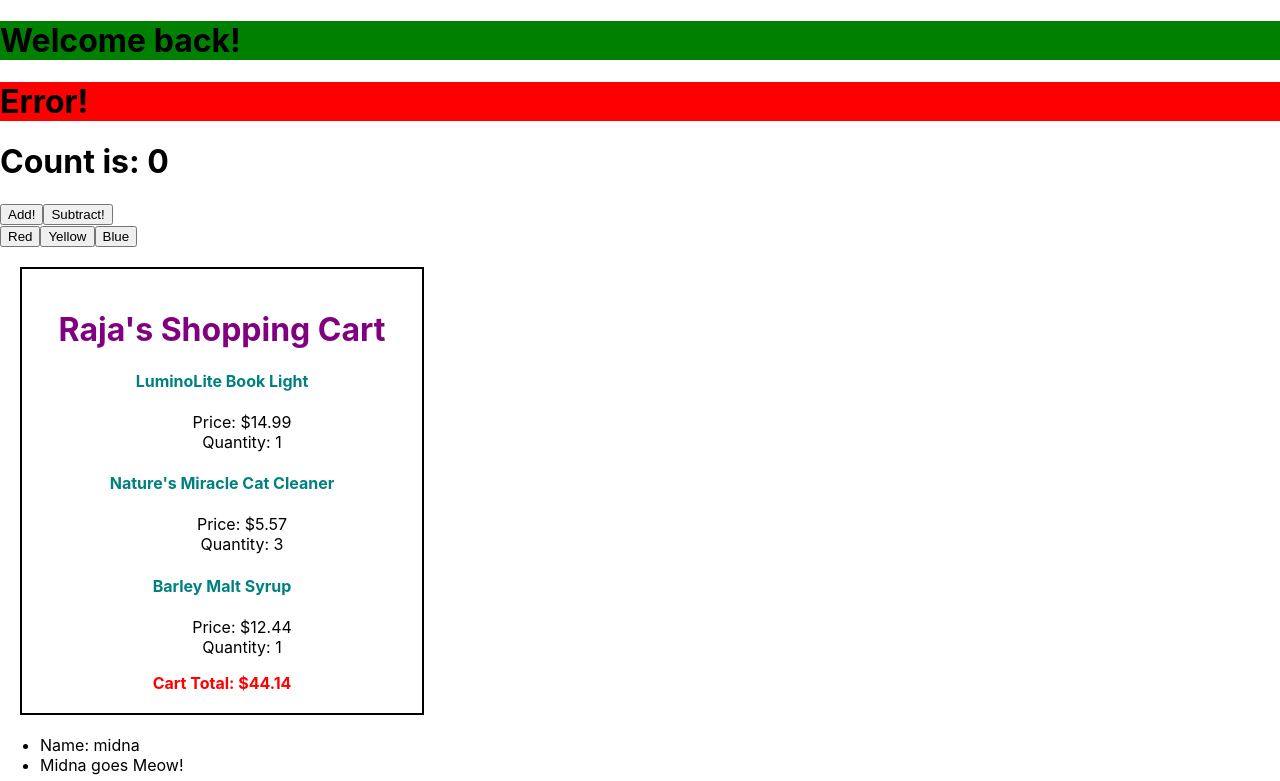
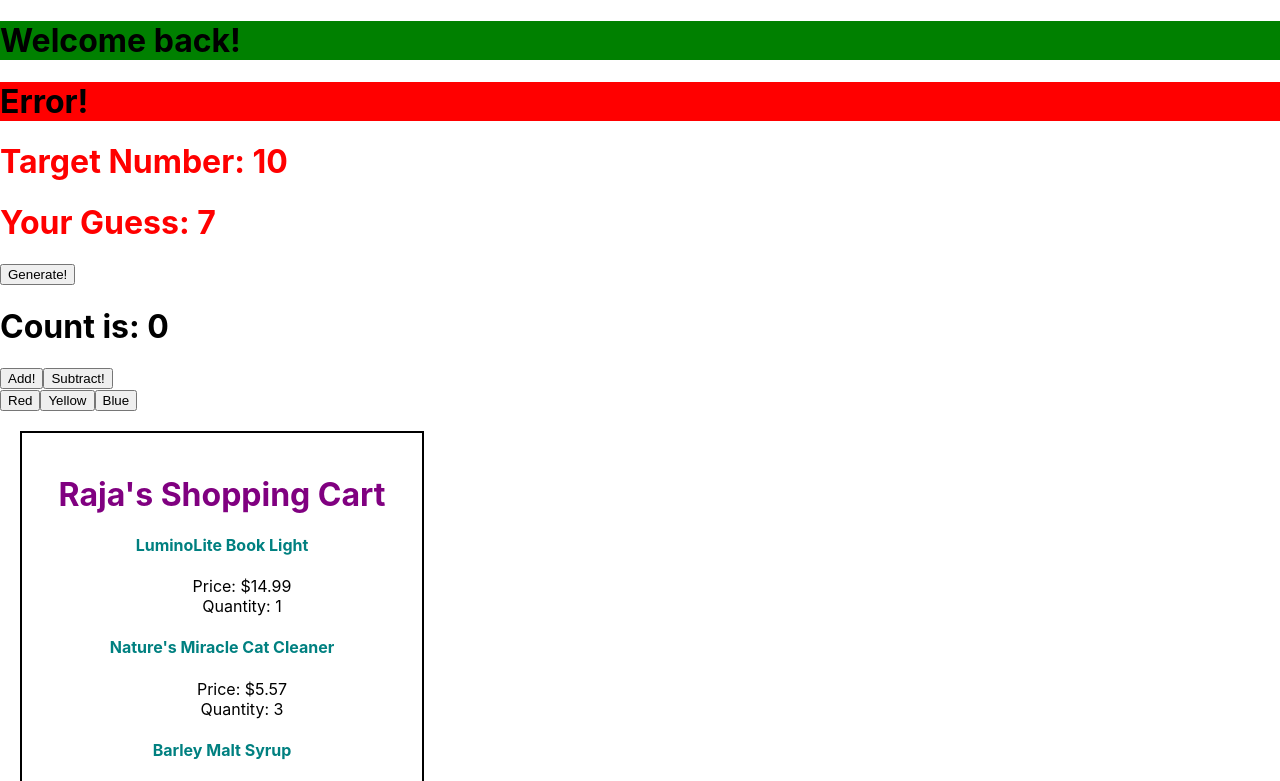
Before and after one commit to Rajayne/CRAPractice, a React (Create React App) app: page / in a window 1280 px wide. Shown: the top 781 px of the page. Built offline with nearby package versions, Linux system fonts and the light colour scheme.

Commit message:
Ternary operator to influence state

```diff
--- a/src/App.js
+++ b/src/App.js
@@ -4,6 +4,7 @@ import items from "./items";
 import ShoppingCart from "./cart";
 import Alert from "./alert.js";
 import { Clicker, ButtonGroup } from "./clicker.js";
+import NumberGame from "./NumberGame.js";
 
 function App() {
   return (
@@ -14,6 +15,7 @@ function App() {
       <Alert variant="danger">
         <h1>Error!</h1>
       </Alert>
+      <NumberGame />
       <Clicker />
       <ButtonGroup />
       <ShoppingCart items={items} username="Raja" />
--- /dev/null
+++ b/src/NumberGame.css
@@ -0,0 +1,7 @@
+.winner {
+    color: green
+}
+
+.loser {
+    color: red;
+}
--- /dev/null
+++ b/src/NumberGame.js
@@ -0,0 +1,22 @@
+import React, { useState } from "react";
+import "./NumberGame.css";
+
+const NumberGame = (props) => {
+  const randomNum = () => Math.floor(Math.random() * 10) + 1;
+  const [guess, setGuess] = useState(randomNum());
+  const [target, setTarget] = useState(randomNum());
+  const isWinner = target === guess;
+  return (
+    <div>
+      <h1 style={{ color: target === guess ? "green" : "red" }}>
+        Target Number: {target}
+      </h1>
+      <h1 className={isWinner ? "winner" : "loser"}>Your Guess: {guess}</h1>
+      {!isWinner && (
+        <button onClick={() => setGuess(randomNum())}>Generate!</button>
+      )}
+    </div>
+  );
+};
+
+export default NumberGame;
```
